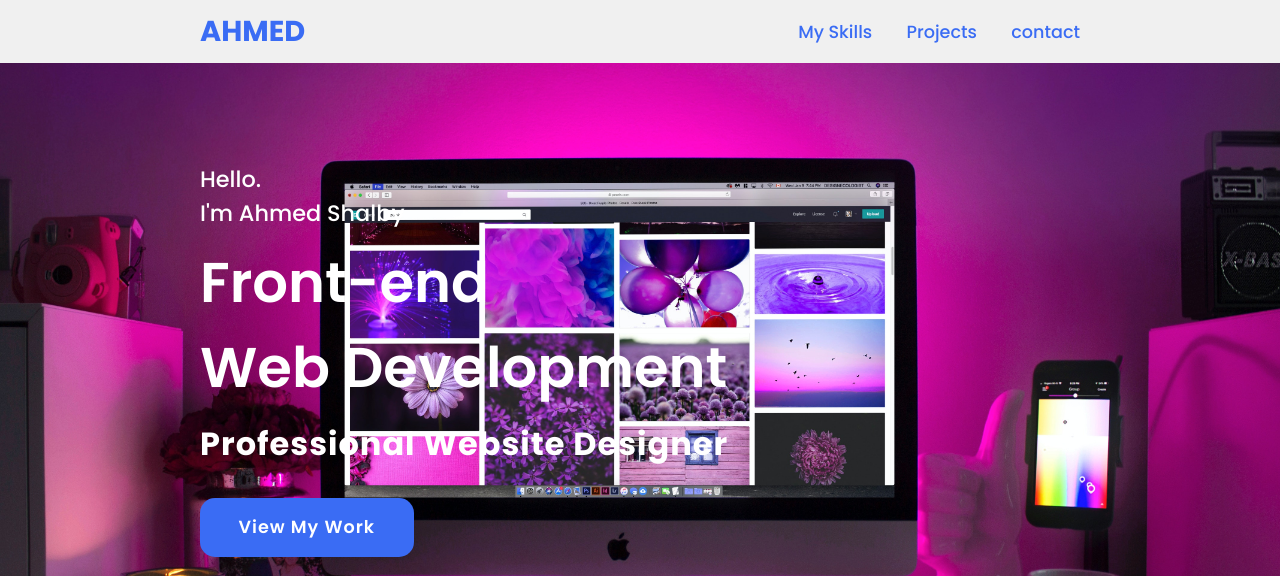
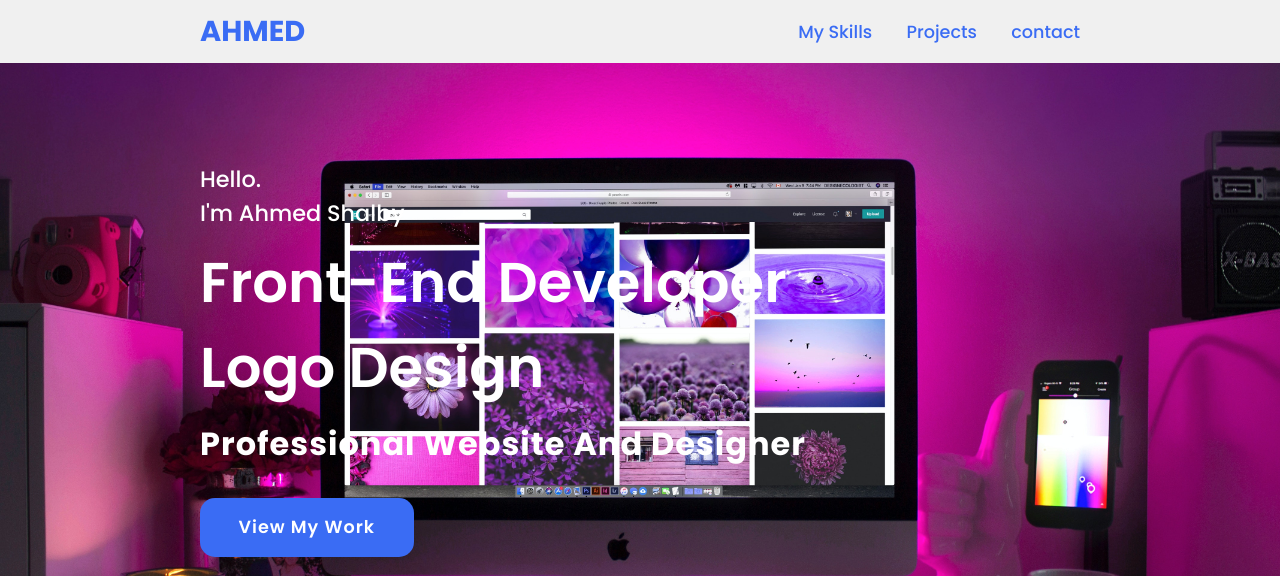
Before and after one commit to Ahmed0Elsayed0Shalby/My-web, a plain HTML site: page index.html in a window 1280 px wide. Shown: the top 576 px of the page. Drawn offline with Linux system fonts and the light colour scheme.

Commit message:
Update index.html

```diff
--- a/index.html
+++ b/index.html
@@ -22,8 +22,8 @@
     </header>
     <section class="main">
         <div>
-            <h2>Hello. <br> I'm Ahmed Shalby <br><span>Front-end<br> Web Development</span></h2>
-            <h3>Professional Website Designer</h3>
+            <h2>Hello. <br> I'm Ahmed Shalby <br><span>Front-End Developer<br> Logo Design</span></h2>
+            <h3>Professional Website And Designer</h3>
             <a href="#Projects" class="main-btn">View My Work</a>
             <div class="social-icons">
                 <a href="https://www.facebook.com/Ahmed0Elsayed0Shalby/"><i class="fa-brands fa-facebook"></i></a>
```
